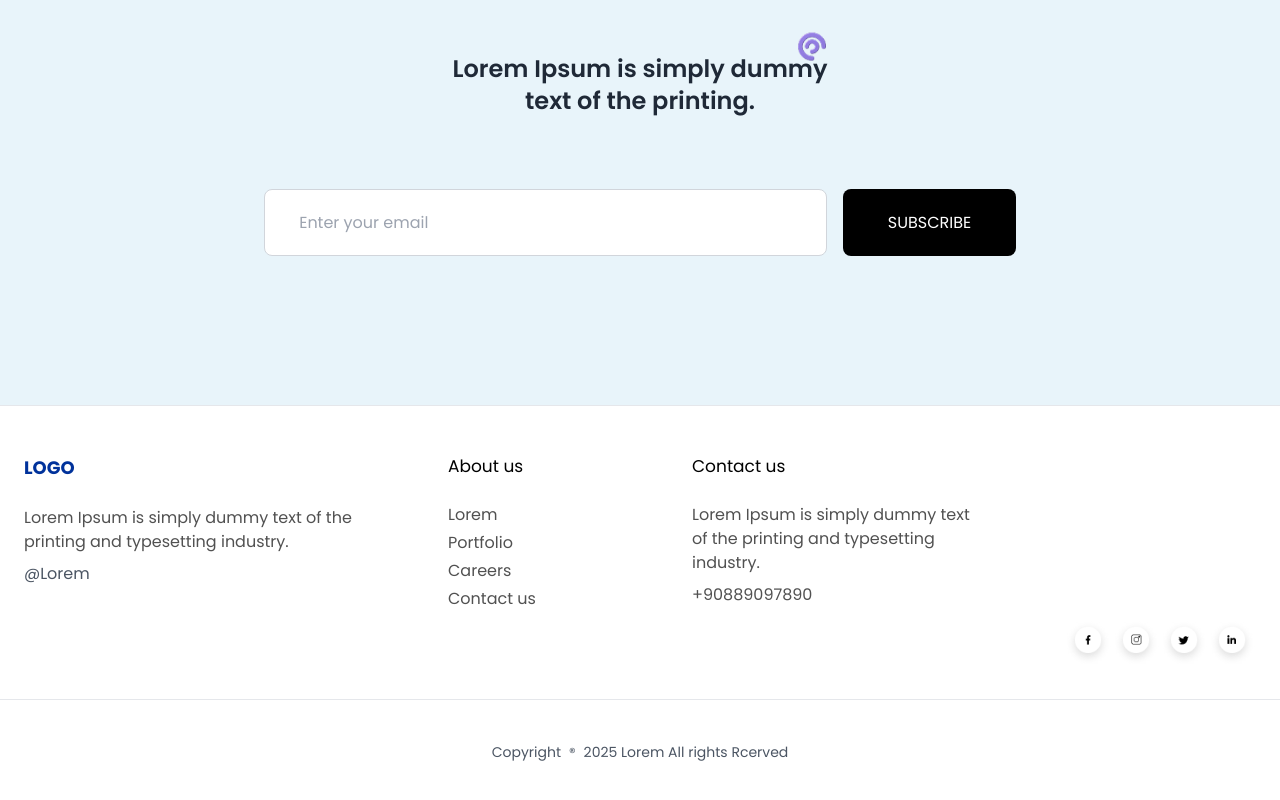
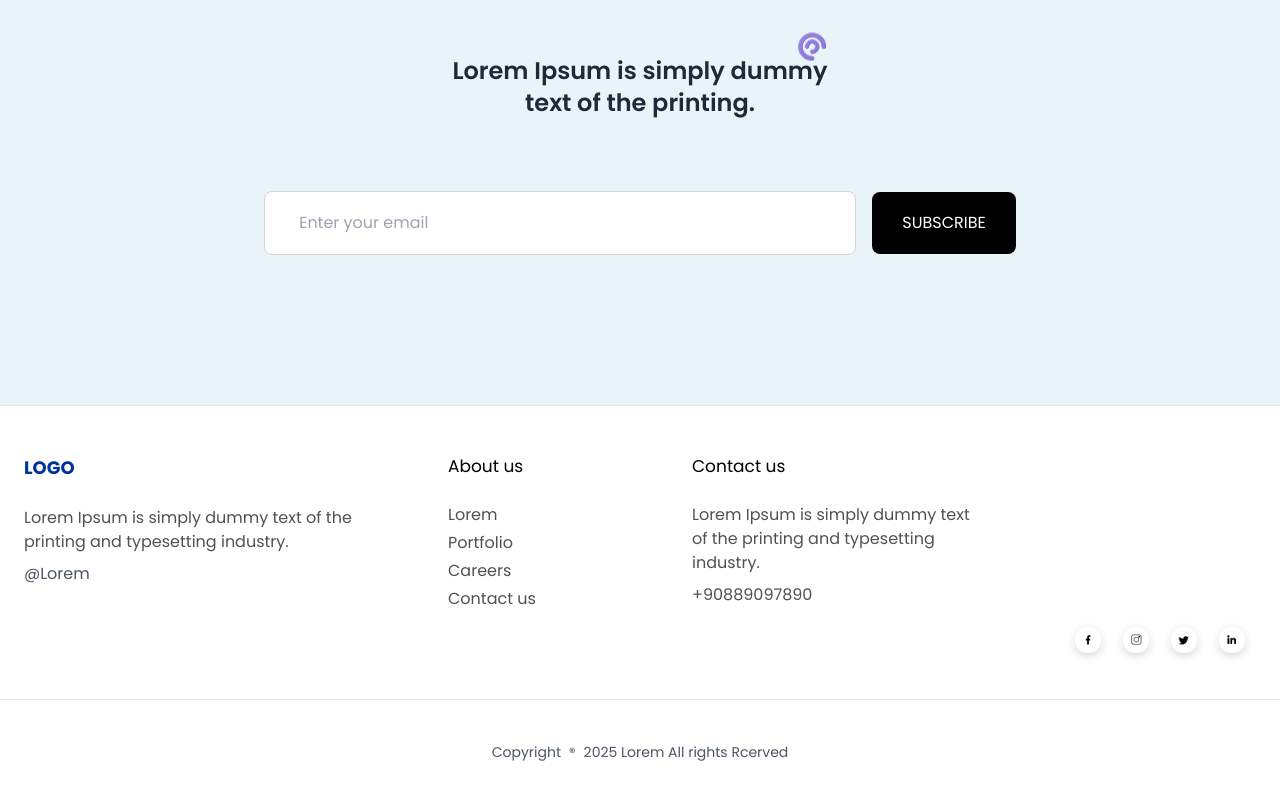
Before and after one commit to KulunuVidanage123/React-Web-Page, a React (Vite) app: page / in a window 1280 px wide. Shown: the part 4141-4941 px from the top of the page. Built offline with nearby package versions, Linux system fonts and the light colour scheme; a web font is replaced by a local one.

Commit message:
updated the Contact section with max width

```diff
--- a/src/components/Contact.jsx
+++ b/src/components/Contact.jsx
@@ -30,11 +30,12 @@ function Contact() {
           <input
             type="email"
             placeholder="        Enter your email"
-            className="w-full sm:flex-1 w-[532px] h-[67px] border border-gray-300 rounded-lg focus:ring-2 focus:ring-blue-500 text-sm sm:text-base font-poppins placeholder:text-gray-400"
+            className="w-full sm:max-w-lg md:max-w-xl lg:max-w-2xl h-16 border border-gray-300 rounded-lg focus:ring-2 focus:ring-blue-500 text-sm sm:text-base font-poppins placeholder:text-gray-400"
           />
+
           <button
             type="submit"
-            className="bg-black text-[16px] text-white w-full sm:w-[173px] h-[67px] rounded-lg hover:bg-gray-800 transition-colors duration-300 text-sm sm:text-base font-poppins"
+            className="bg-black text-[16px] text-white w-full sm:w-[183px] h-[62px] rounded-lg hover:bg-gray-800 transition-colors duration-300 text-sm sm:text-base font-poppins"
           >
             SUBSCRIBE
           </button>
```
